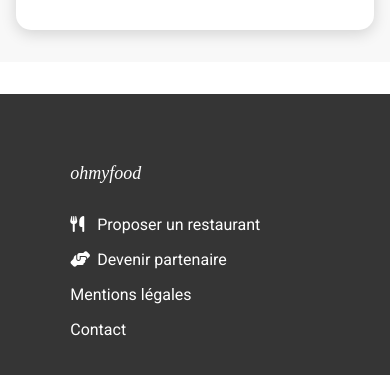
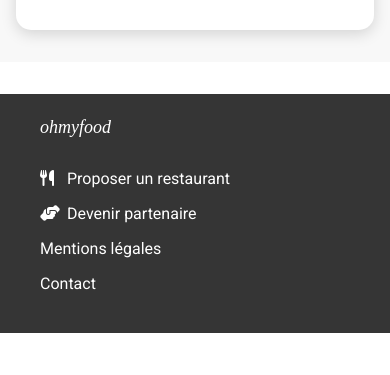
Before and after one commit to MohaDjm/Ohmyfood, a website: page index.html in a window 390 px wide. Shown: the part 2411-2786 px from the top of the page. After the commit the page ends 2744 px from the top, so only its background shows below. Drawn offline with Linux system fonts and the light colour scheme; a web font is replaced by a local one.

Commit message:
correction alignement footer mobile

```diff
--- a/sass/layout/footer.scss
+++ b/sass/layout/footer.scss
@@ -3,7 +3,10 @@
 footer {
     position: relative;
     background-color: colors.$darkgrey;
-    padding: 1.89rem;
+    padding-bottom: 1rem;
+    @media (min-width: 1024px){
+        padding: 1.89rem;
+    }
     .footer__list {
         @media (min-width: 1024px){
             display: flex;
```
Also changed, not shown: style.css, 1 other file.
